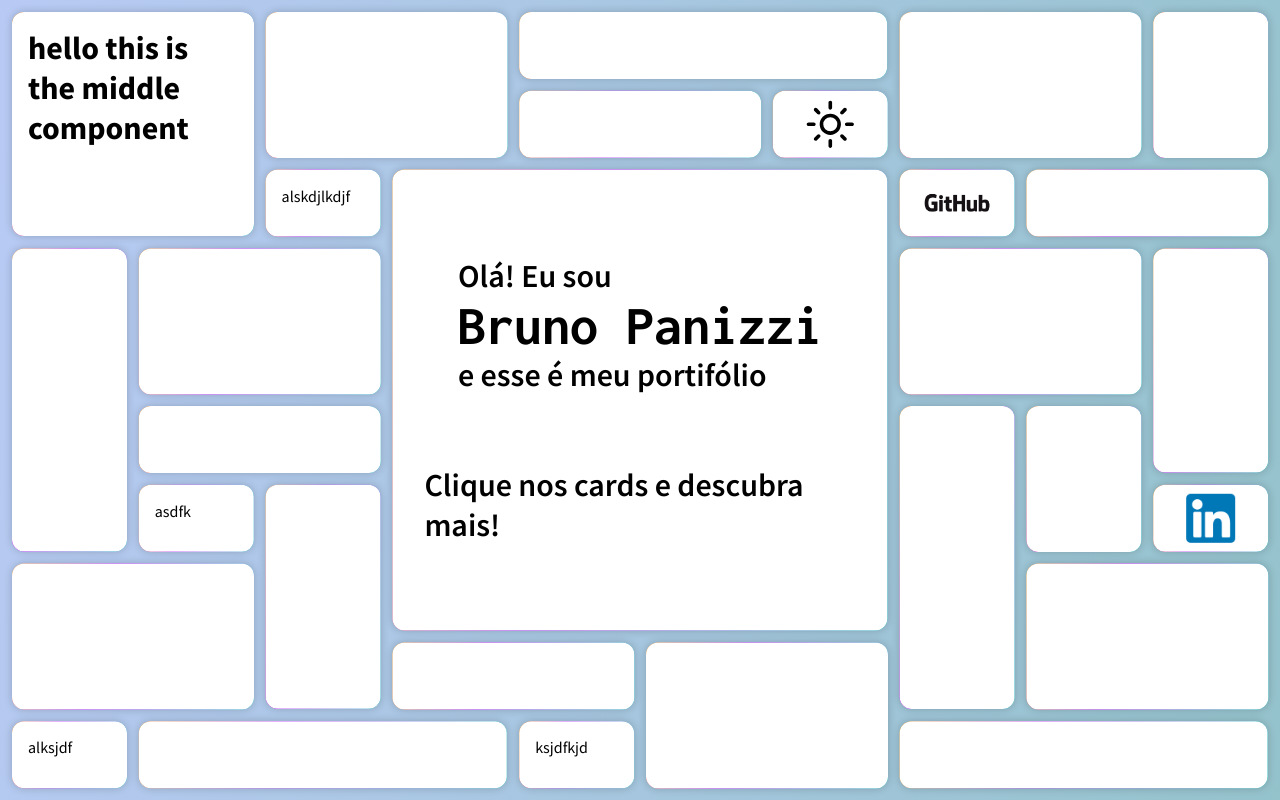
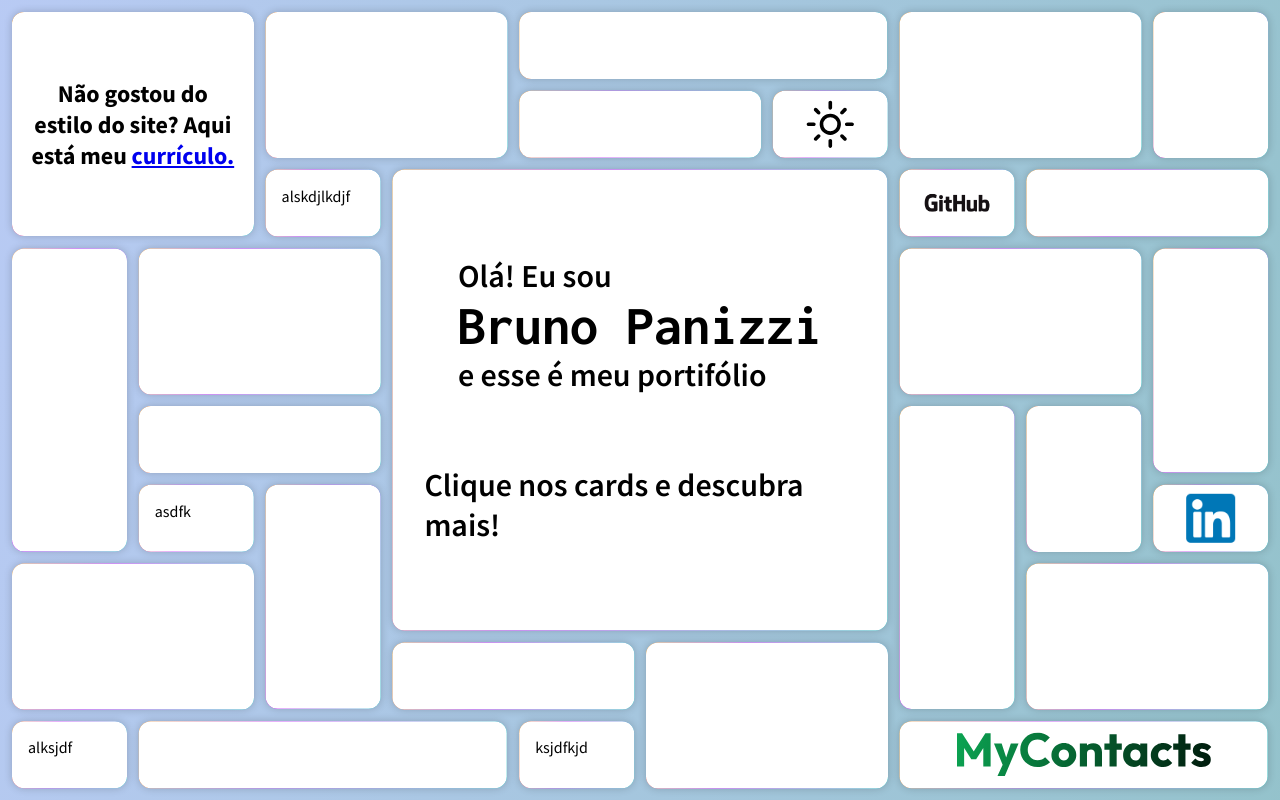
Before and after one commit to BrunoPanizzi/portfolio, a React (Vite) app: page / in a window 1280 px wide. Built offline with nearby package versions, Linux system fonts and the light colour scheme.

Commit message:
added more content

```diff
--- a/src/components/Item/Item.tsx
+++ b/src/components/Item/Item.tsx
@@ -6,7 +6,8 @@ import PositionInGrid from './PositionInGrid'
 
 export interface props {
   area: string
-  style?: CSSProperties
+  doesOpen?: boolean
+  style?: CSSProperties | ((isOpen: boolean) => CSSProperties)
   children?: React.ReactNode
   topComponent?: React.ReactNode
   bottomComponent?: React.ReactNode
@@ -14,6 +15,7 @@ export interface props {
 
 export default function Item({
   area,
+  doesOpen = true,
   style,
   children,
   topComponent,
@@ -21,13 +23,19 @@ export default function Item({
 }: props) {
   const [isOpen, setIsOpen] = useState(false)
 
+  const finalStyles = typeof style === 'function' ? style(isOpen) : style
+
+  const handleToggleOpen = (value: boolean) => {
+    doesOpen && setIsOpen(value)
+  }
+
   return (
     <>
       <PositionInGrid
         area={area}
-        onClick={() => setIsOpen(true)}
+        onClick={() => handleToggleOpen(true)}
         isOpen={isOpen}
-        style={{ display: 'flex', flexDirection: 'column', ...style }}
+        style={{ display: 'flex', flexDirection: 'column', ...finalStyles }}
       >
         {isOpen && topComponent}
         {children}
@@ -42,7 +50,7 @@ export default function Item({
             initial={{ opacity: 0 }}
             animate={{ opacity: 0.4 }}
             exit={{ opacity: 0 }}
-            onClick={() => setIsOpen(false)}
+            onClick={() => handleToggleOpen(false)}
           />
         )}
       </AnimatePresence>
--- a/src/components/Item/PositionInGrid.tsx
+++ b/src/components/Item/PositionInGrid.tsx
@@ -17,7 +17,7 @@ import { dimension } from './types'
 
 interface props {
   area: string
-  style?: CSSProperties
+  style: CSSProperties
   children: React.ReactNode
   isOpen: boolean
   onClick: () => void
--- a/src/components/Layout/Layout.tsx
+++ b/src/components/Layout/Layout.tsx
@@ -4,6 +4,7 @@ import github from '../../assets/images/GitHub_Logo.png'
 import linkedin from '../../assets/images/linkedin.png'
 import dark from '../../assets/images/darkMode.svg'
 import light from '../../assets/images/lightMode.svg'
+import MyContactsLogo from '../../assets/images/MyContacts.svg'
 
 import { Container } from './styles'
 
@@ -30,12 +31,17 @@ export default function Layout() {
 
       <Item
         area="aaaa"
-        topComponent={<h2>something something</h2>}
-        bottomComponent={
-          <h3>more content in here too look this is a footer!</h3>
-        }
+        doesOpen={false}
+        style={{
+          justifyContent: 'center',
+          alignItems: 'center',
+          textAlign: 'center',
+        }}
       >
-        <h1>hello this is the middle component</h1>
+        <h2>
+          Não gostou do estilo do site? Aqui está meu{' '}
+          <a href="https://youtube.com">currículo.</a>
+        </h2>
       </Item>
       <Item area="bbbb" />
       <Item area="cccc" />
@@ -128,7 +134,51 @@ export default function Layout() {
       <Item area="xxxx">alskdjlkdjf</Item>
       <Item area="yyyy" />
       <Item area="zzzz" />
-      <Item area="aaa1" />
+      <Item
+        area="aaa1"
+        style={{
+          justifyContent: 'center',
+          alignItems: 'center',
+          paddingBlock: 6,
+          gap: 32,
+        }}
+        bottomComponent={
+          <div
+            style={{
+              maxWidth: '90%',
+              fontSize: 18,
+              lineHeight: 1.5,
+              display: 'flex',
+              flexDirection: 'column',
+              gap: 12,
+            }}
+          >
+            <p>
+              O MyContacts é um projeto desenvolvido no curso JStack. A
+              interface foi desenvolvida com React e styledComponents; já o
+              backend é uma API rest em JavaScript feita com Express e Postgress
+              para o banco de dados.
+            </p>
+            <p>
+              No app você pode criar, editar e excluir contatos, além de poder
+              pesquisar entre seus contatos pelo nome e ainda escolher entre
+              ordem alfabética ascendente ou descendente.
+            </p>
+            <p>
+              Para acessar o site finalizado, segue o link: ainda não
+              disponivel.
+            </p>
+            <p>
+              O código fonte do projeto, frontend e backend:{' '}
+              <a href="https://github.com/BrunoPanizzi/MyContactsFront">
+                github
+              </a>
+            </p>
+          </div>
+        }
+      >
+        <img src={MyContactsLogo} style={{ height: 'min(80%, 4rem)' }} />
+      </Item>
       <Item area="aaa2" />
     </Container>
   )
```
Also changed, not shown: src/assets/images/MyContacts.svg (added).
